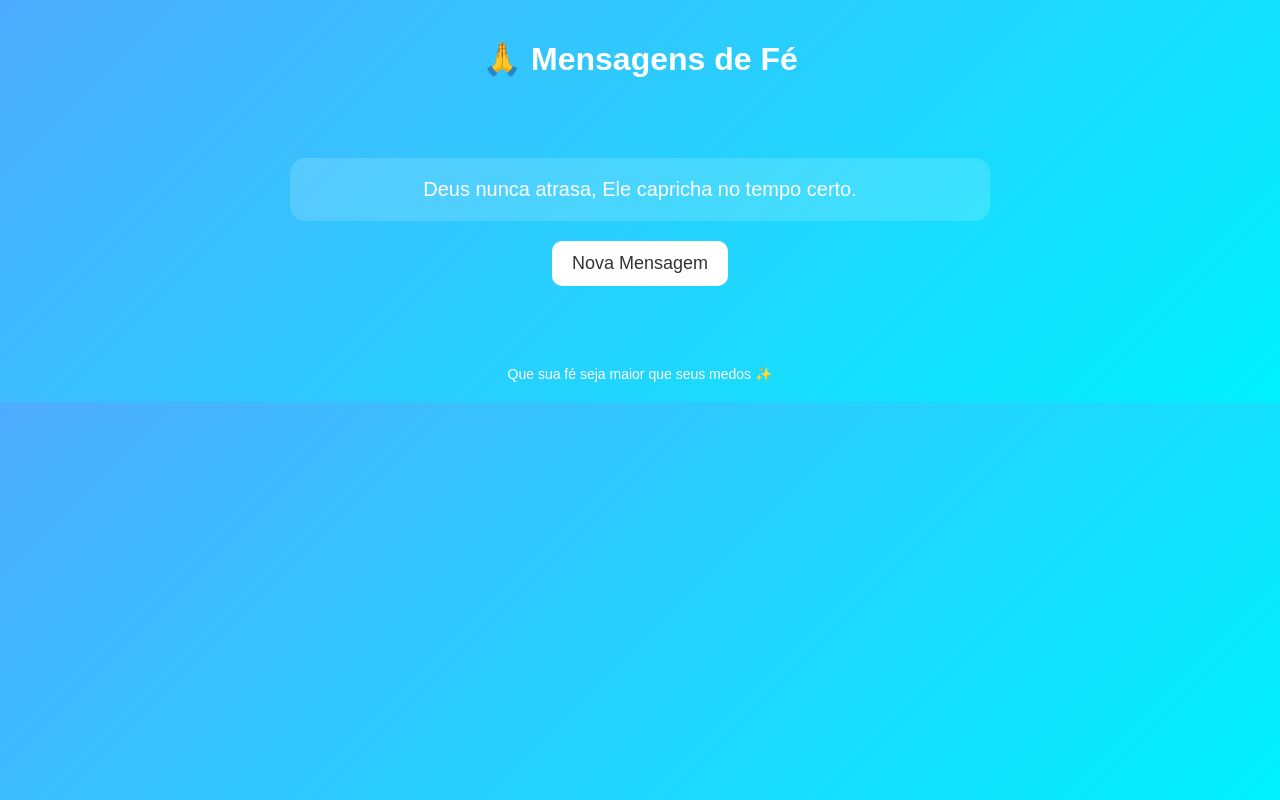
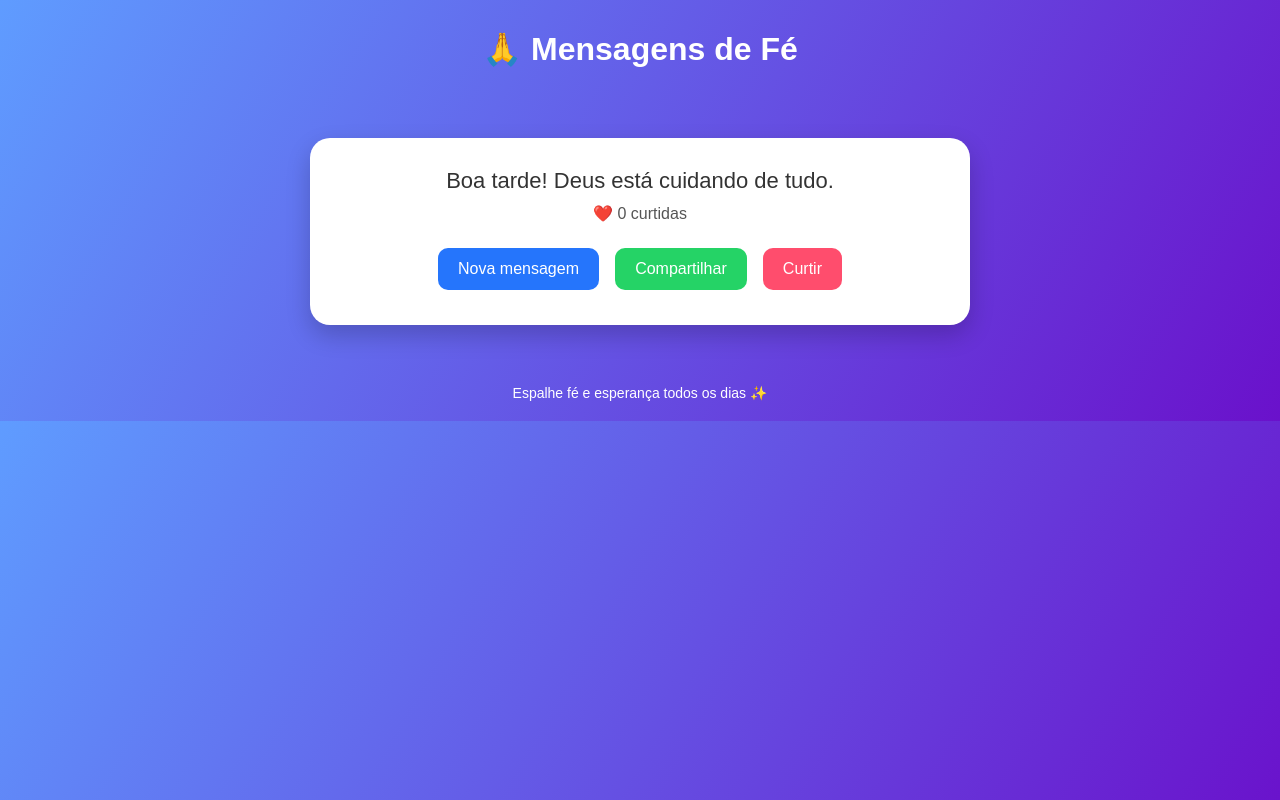
Before and after one commit to projetobasemil/Mensagensdefe., a plain HTML site: page index.html in a window 1280 px wide. Drawn offline with Linux system fonts and the light colour scheme.

Commit message:
Update index.html

```diff
--- a/index.html
+++ b/index.html
@@ -6,43 +6,64 @@
 <title>Mensagens de Fé</title>
 
 <style>
+
 body{
-font-family: Arial, sans-serif;
-background: linear-gradient(135deg,#4facfe,#00f2fe);
+font-family: Arial;
 margin:0;
-padding:0;
 text-align:center;
+background:linear-gradient(120deg,#5f9cff,#6a11cb);
 color:white;
 }
 
 header{
-padding:40px;
+padding:30px;
 font-size:32px;
 font-weight:bold;
 }
 
-.container{
-max-width:700px;
-margin:auto;
-padding:20px;
+.card{
+background:white;
+color:#333;
+max-width:600px;
+margin:40px auto;
+padding:30px;
+border-radius:20px;
+font-size:22px;
+box-shadow:0 10px 25px rgba(0,0,0,0.2);
 }
 
-.mensagem{
-background:rgba(255,255,255,0.15);
-padding:20px;
-margin:20px 0;
-border-radius:15px;
-font-size:20px;
+.botoes{
+margin-top:20px;
 }
 
 button{
 padding:12px 20px;
+margin:5px;
 border:none;
 border-radius:10px;
-font-size:18px;
+font-size:16px;
 cursor:pointer;
-background:white;
-color:#333;
+}
+
+.nova{
+background:#2575fc;
+color:white;
+}
+
+.whatsapp{
+background:#25D366;
+color:white;
+}
+
+.curtir{
+background:#ff4d6d;
+color:white;
+}
+
+#likes{
+margin-top:10px;
+font-size:16px;
+color:#555;
 }
 
 footer{
@@ -50,6 +71,7 @@ margin-top:40px;
 padding:20px;
 font-size:14px;
 }
+
 </style>
 </head>
 
@@ -59,36 +81,94 @@ font-size:14px;
 🙏 Mensagens de Fé
 </header>
 
-<div class="container">
+<div class="card">
 
-<div class="mensagem" id="mensagem">
-Deus nunca atrasa, Ele capricha no tempo certo.
+<div id="mensagem"></div>
+
+<div id="likes">❤️ 0 curtidas</div>
+
+<div class="botoes">
+
+<button class="nova" onclick="novaMensagem()">Nova mensagem</button>
+
+<button class="whatsapp" onclick="compartilhar()">Compartilhar</button>
+
+<button class="curtir" onclick="curtir()">Curtir</button>
+
 </div>
-
-<button onclick="novaMensagem()">Nova Mensagem</button>
 
 </div>
 
 <footer>
-Que sua fé seja maior que seus medos ✨
+Espalhe fé e esperança todos os dias ✨
 </footer>
 
 <script>
 
-const mensagens = [
-"Deus nunca falha, confie no processo.",
-"A fé move montanhas.",
-"Entregue seus planos a Deus.",
-"Deus está preparando algo maior.",
-"Ore, confie e espere.",
-"A vitória vem para quem acredita.",
-"Deus cuida de cada detalhe da sua vida."
+let likes = 0;
+
+const bomdia = [
+"Bom dia! Que Deus abençoe seu dia.",
+"Bom dia! Deus preparou algo lindo para hoje.",
+"Bom dia! Comece o dia com fé."
 ];
 
+const boatarde = [
+"Boa tarde! Deus está cuidando de tudo.",
+"Boa tarde! Grandes coisas estão por vir.",
+"Boa tarde! Continue confiando em Deus."
+];
+
+const boanoite = [
+"Boa noite! Deus está guardando seu descanso.",
+"Boa noite! Entregue seus problemas a Deus.",
+"Boa noite! Amanhã será um novo dia de vitória."
+];
+
+function mensagemHorario(){
+
+let hora = new Date().getHours();
+let lista;
+
+if(hora < 12){
+lista = bomdia;
+}
+else if(hora < 18){
+lista = boatarde;
+}
+else{
+lista = boanoite;
+}
+
+let numero = Math.floor(Math.random() * lista.length);
+
+document.getElementById("mensagem").innerText = lista[numero];
+
+}
+
 function novaMensagem(){
-let numero = Math.floor(Math.random() * mensagens.length);
-document.getElementById("mensagem").innerText = mensagens[numero];
+mensagemHorario();
 }
+
+function compartilhar(){
+
+let texto = document.getElementById("mensagem").innerText;
+
+let url = "https://wa.me/?text=" + encodeURIComponent(texto);
+
+window.open(url);
+
+}
+
+function curtir(){
+
+likes++;
+
+document.getElementById("likes").innerText = "❤️ " + likes + " curtidas";
+
+}
+
+mensagemHorario();
 
 </script>
 
```
